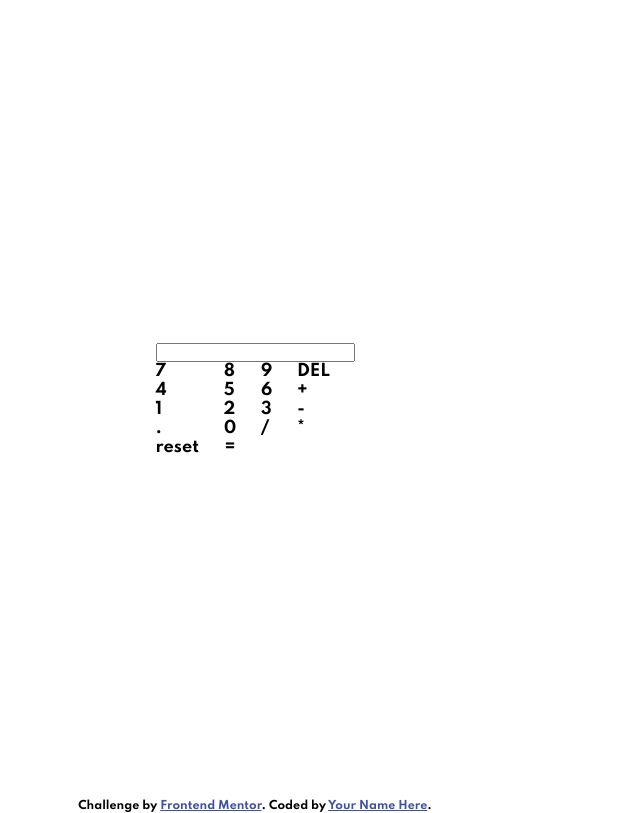
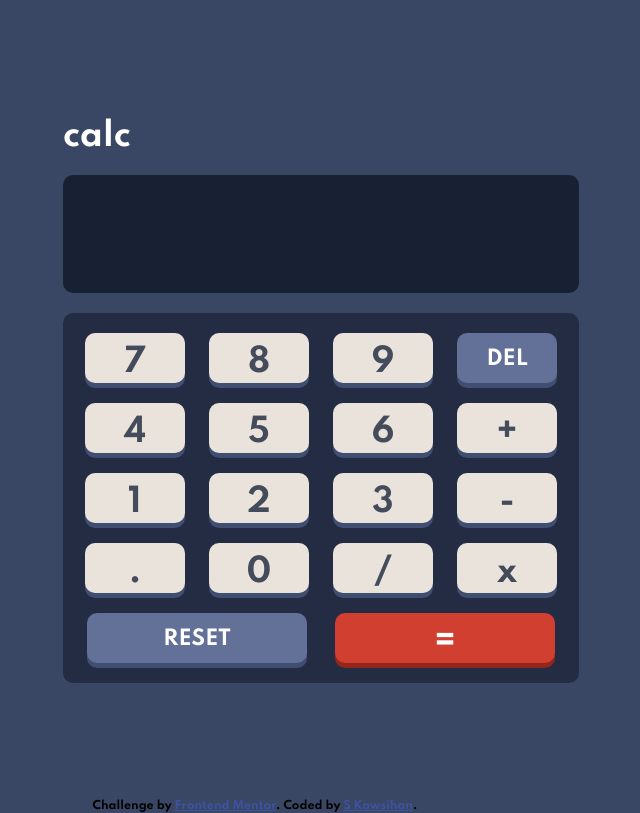
Before and after one commit to Kowsihan-sk/Calculator, a plain HTML site: page index.html in a window 1280 px wide. Shown: the whole page, without its empty margins (385-1025 px from the left). Drawn offline with Linux system fonts and the light colour scheme.

Commit message:
theme 1 done

```diff
--- a/css/style.css
+++ b/css/style.css
@@ -7,6 +7,8 @@
 
 body {
   display: block;
+  background-color: hsl(222, 26%, 31%);
+  font-size: 32px;
 }
 
 .calc {
@@ -15,11 +17,70 @@ body {
   align-items: center;
   min-height: 100vh;
 }
+
 .calculator {
   position: relative;
   display: grid;
+  width: 30%;
 }
 
+.head {
+  color: #fff;
+}
 .calculator__screen {
-  grid-column: span 4;
+  font-size: 32px;
+  text-align: right;
+  margin: 20px 0px;
+  padding: 40px 20px;
+  border: none;
+  border-radius: 10px;
+  outline: none;
+  background-color: hsl(224, 36%, 15%);
+  color: #fff;
 }
+
+.calculator__keys {
+  padding: 10px;
+  display: grid;
+  border-radius: 10px;
+  grid-template-columns: repeat(4, 1fr);
+  background-color: hsl(223, 31%, 20%);
+  justify-content: center;
+  align-items: center;
+  text-align: center;
+}
+
+.key {
+  height: 50px;
+  width: 100px;
+  margin: 10px 10px;
+  padding: 10px;
+  border-radius: 10px;
+  justify-self: center;
+  align-items: center;
+  justify-content: center;
+  text-align: center;
+  text-size-adjust: unset;
+  background-color: hsl(30, 25%, 89%);
+  color: hsl(221, 14%, 31%);
+  box-shadow: 0px 5px hsl(224, 28%, 35%);
+}
+
+.key.large {
+  grid-column: span 2;
+  width: 220px;
+}
+
+.sp {
+  font-size: 20px;
+  padding-top: 15px;
+  color: #fff;
+  background-color: hsl(225, 21%, 49%);
+  box-shadow: 0px 5px hsl(224, 28%, 35%);
+}
+
+.equal {
+  color: #fff;
+  background-color: hsl(6, 63%, 50%);
+  box-shadow: 0px 5px hsl(6, 70%, 34%);
+}
--- a/index.html
+++ b/index.html
@@ -31,29 +31,29 @@
 
   <div class="calc">
     <form class="calculator" name="calc">
+      <div class="head">calc</div>
       <input type="text" class="calculator__screen" name="txt" readonly>
-      <!-- <div class="calculator__keys"> -->
-      <span class="num" onclick="document.calc.txt.value +='7'">7</span>
-      <span class="num" onclick="document.calc.txt.value +='8'">8</span>
-      <span class="num" onclick="document.calc.txt.value +='9'">9</span>
-      <span class="num"
-        onclick="let value = document.calc.txt.value; document.calc.txt.value = value.substr(0, value.length - 1)">DEL</span>
-      <span class="num" onclick="document.calc.txt.value +='4'">4</span>
-      <span class="num" onclick="document.calc.txt.value +='5'">5</span>
-      <span class="num" onclick="document.calc.txt.value +='6'">6</span>
-      <span class="num" onclick="document.calc.txt.value +='+'">+</span>
-      <span class="num" onclick="document.calc.txt.value +='1'">1</span>
-      <span class="num" onclick="document.calc.txt.value +='2'">2</span>
-      <span class="num" onclick="document.calc.txt.value +='3'">3</span>
-      <span class="num" onclick="document.calc.txt.value +='-'">-</span>
-      <span class="num" onclick="document.calc.txt.value +='.'">.</span>
-      <span class="num" onclick="document.calc.txt.value +='0'">0</span>
-      <span class="num" onclick="document.calc.txt.value +='/'">/</span>
-      <span class="num" onclick="document.calc.txt.value +='*'">*</span>
-      <span class="num" onclick="document.calc.txt.value =''">reset</span>
-      <span class="num" onclick="document.calc.txt.value =eval(document.calc.txt.value)">=</span>
-
-      <!-- </div> -->
+      <div class="calculator__keys">
+        <span class="key" onclick="document.calc.txt.value +='7'">7</span>
+        <span class="key" onclick="document.calc.txt.value +='8'">8</span>
+        <span class="key" onclick="document.calc.txt.value +='9'">9</span>
+        <span class="key sp"
+          onclick="let value = document.calc.txt.value; document.calc.txt.value = value.substr(0, value.length - 1)">DEL</span>
+        <span class="key" onclick="document.calc.txt.value +='4'">4</span>
+        <span class="key" onclick="document.calc.txt.value +='5'">5</span>
+        <span class="key" onclick="document.calc.txt.value +='6'">6</span>
+        <span class="key" onclick="document.calc.txt.value +='+'">+</span>
+        <span class="key" onclick="document.calc.txt.value +='1'">1</span>
+        <span class="key" onclick="document.calc.txt.value +='2'">2</span>
+        <span class="key" onclick="document.calc.txt.value +='3'">3</span>
+        <span class="key" onclick="document.calc.txt.value +='-'">-</span>
+        <span class="key" onclick="document.calc.txt.value +='.'">.</span>
+        <span class="key" onclick="document.calc.txt.value +='0'">0</span>
+        <span class="key" onclick="document.calc.txt.value +='/'">/</span>
+        <span class="key" onclick="document.calc.txt.value +='*'">x</span>
+        <span class="key large sp" onclick="document.calc.txt.value =''">RESET</span>
+        <span class="key large equal" onclick="document.calc.txt.value =eval(document.calc.txt.value)">=</span>
+      </div>
     </form>
   </div>
 
@@ -62,8 +62,9 @@
 <footer>
   <div class="attribution">
     Challenge by
-    <a href="https://www.frontendmentor.io?ref=challenge" target="_blank">Frontend Mentor</a>. Coded by <a href="#">Your
-      Name Here</a>.
+    <a href="https://www.frontendmentor.io?ref=challenge" target="_blank">Frontend Mentor</a>. Coded by <a
+      href="https://github.com/Kowsihan-sk">S
+      Kowsihan</a>.
   </div>
 </footer>
 
```
